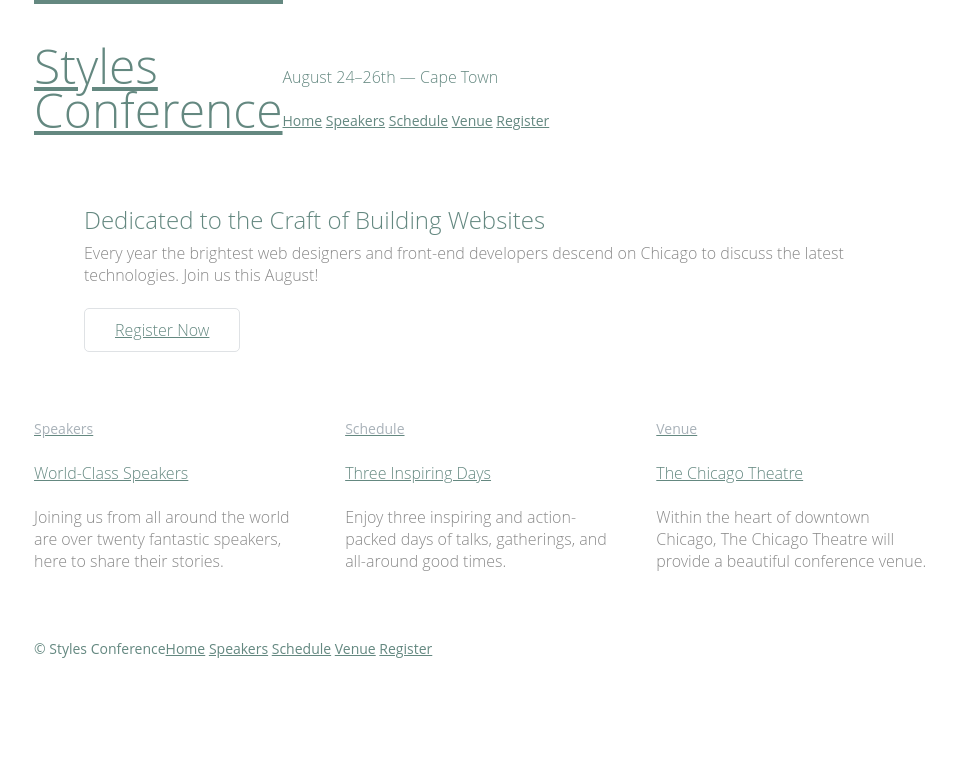
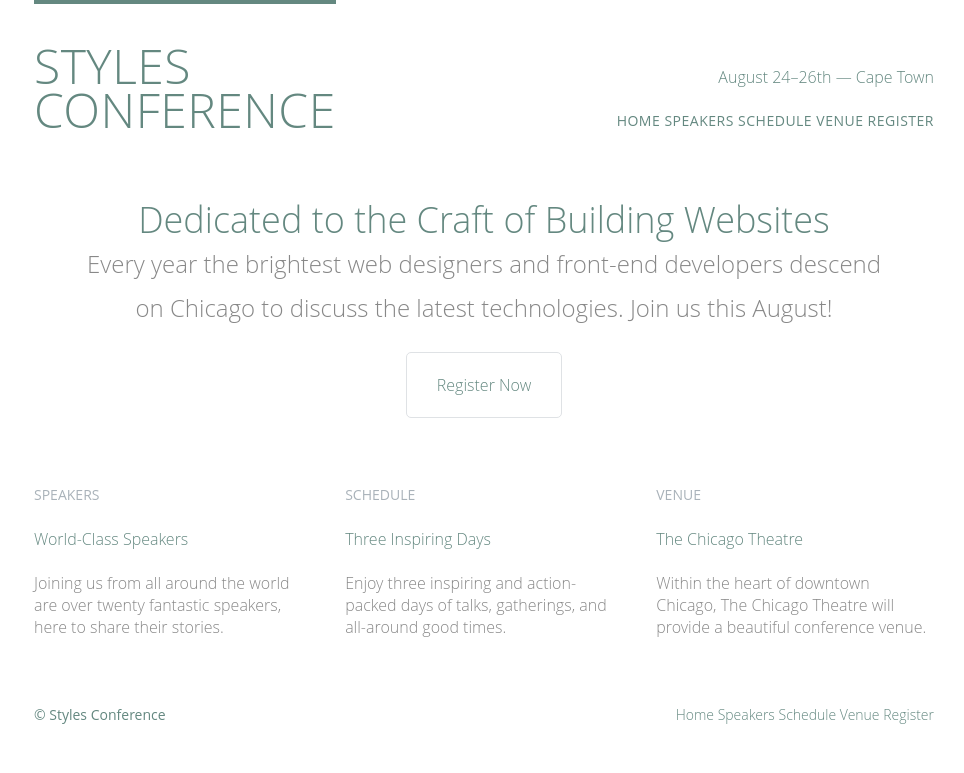
Before and after one commit to tshimsthedoor/Style_conference2, a plain HTML site: page index.html in a window 1280 px wide. Shown: the whole page, without its empty margins (156-1120 px from the left). Drawn offline with Linux system fonts and the light colour scheme.

Commit message:
le finish home page

```diff
--- a/assets/stylesheets/main.css
+++ b/assets/stylesheets/main.css
@@ -151,7 +151,9 @@ h5 {
   color: #a9b2b9;
   font-size: 14px;
   font-weight: 400;
+  text-transform: uppercase;
 }
+
 
 /*
   ========================================
@@ -179,18 +181,35 @@ h5 {
   border-top: 4px solid #648880;
   float: left;
   font-size: 48px;
+  font-weight: 100;
+  letter-spacing: .5px;
   line-height: 44px;
   padding: 40px 0 22px 0;
+  text-transform: uppercase;
 }
 
 .tagline {
   margin: 66px 0 22px 0;
+  text-align: right;
+}
+
+/*
+  ========================================
+  Navigation
+  ========================================
+*/
+
+.nav {
+  text-align: right;
 }
 
 .primary-nav {
   font-size: 14px;
   font-weight: 400;
+  letter-spacing: .5px;
+  text-transform: uppercase;
 }
+
 
 /*
   ========================================
@@ -216,8 +235,20 @@ h5 {
 */
 
 .hero {
+  line-height: 44px;
   padding: 22px 80px 66px 80px;
+  text-align: center;
 }
+
+.hero h2 {
+  font-size: 36px;
+}
+
+.hero p {
+  font-size: 24px;
+  font-weight: 100;
+}
+
 
 /*
 =============================================
@@ -225,10 +256,17 @@ h5 {
  ============================================
  */
 
- a:hover {
-   color: #a9b2b9;
+ a {
+  color: #648880;
+  text-decoration: none;
+}
+a:hover {
+  color: #a9b2b9;
+}
+p a {
+  border-bottom: 1px solid #dfe2e5;
+}
+
+ .teaser a:hover h3 {
+  color: #a9b2b9;
  }
-
- a {
-   color: #648880;
- }
--- a/index.html
+++ b/index.html
@@ -7,6 +7,7 @@
     <meta name="viewport" content="width=device-width, initial-scale=1.0">
     <title>Styles Conference</title>
     <link rel="stylesheet" href="assets/stylesheets/main.css">
+    <link rel="stylesheet" href="http://fonts.googleapis.com/css?family=Lato:100,300,400">
 
 </head>
 
@@ -16,7 +17,7 @@
             <a href="index.html">Styles <br> Conference</a>
         </h1>
         <h3 class="tagline">August 24&ndash;26th &mdash; Cape Town</h3>
-        <nav class="primary-nav">
+        <nav class="nav primary-nav">
             <a href="index.html">Home</a>
             <a href="speakers.html">Speakers</a>
             <a href="schedule.html">Schedule</a>
@@ -34,7 +35,7 @@
 
     <section class="grid">
 
-        <section class="col-1-3">
+        <section class="teaser col-1-3">
             <a href="speakers.html">
                 <h5>Speakers</h5>
                 <h3>World-Class Speakers</h3>
@@ -42,7 +43,7 @@
             <p>Joining us from all around the world are over twenty fantastic speakers, here to share their stories.</p>
         </section>
 
-        <section class="col-1-3">
+        <section class="teaser col-1-3">
             <a href="schedule.html">
                 <h5>Schedule</h5>
                 <h3>Three Inspiring Days</h3>
@@ -50,7 +51,7 @@
             <p>Enjoy three inspiring and action-packed days of talks, gatherings, and all-around good times.</p>
         </section>
 
-        <section class="col-1-3">
+        <section class="teaser col-1-3">
             <a href="venue.html">
                 <h5>Venue</h5>
                 <h3>The Chicago Theatre</h3>
@@ -61,7 +62,7 @@
 
     <footer class="primary-footer container group">
         <small>&copy; Styles Conference</small>
-        <nav class="primary-nav">
+        <nav class="nav">
             <a href="index.html">Home</a>
             <a href="speakers.html">Speakers</a>
             <a href="schedule.html">Schedule</a>
```
